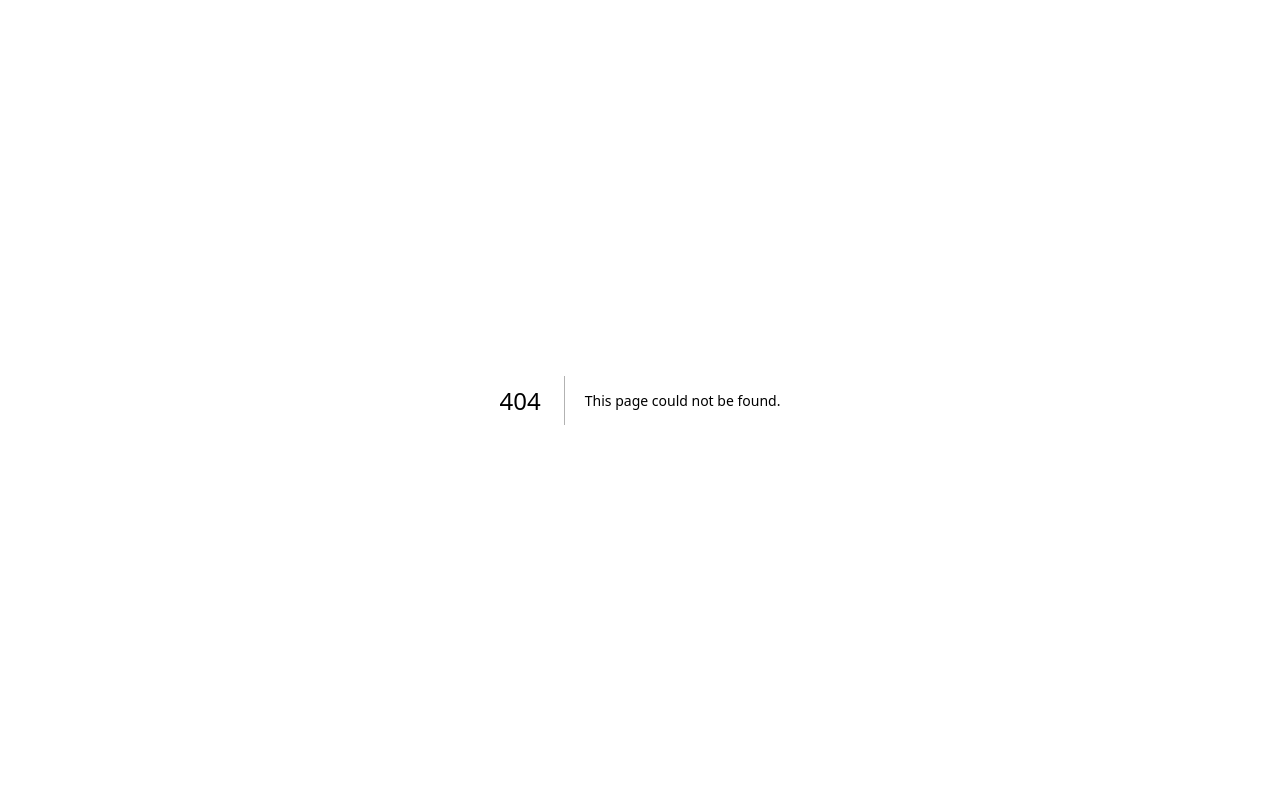
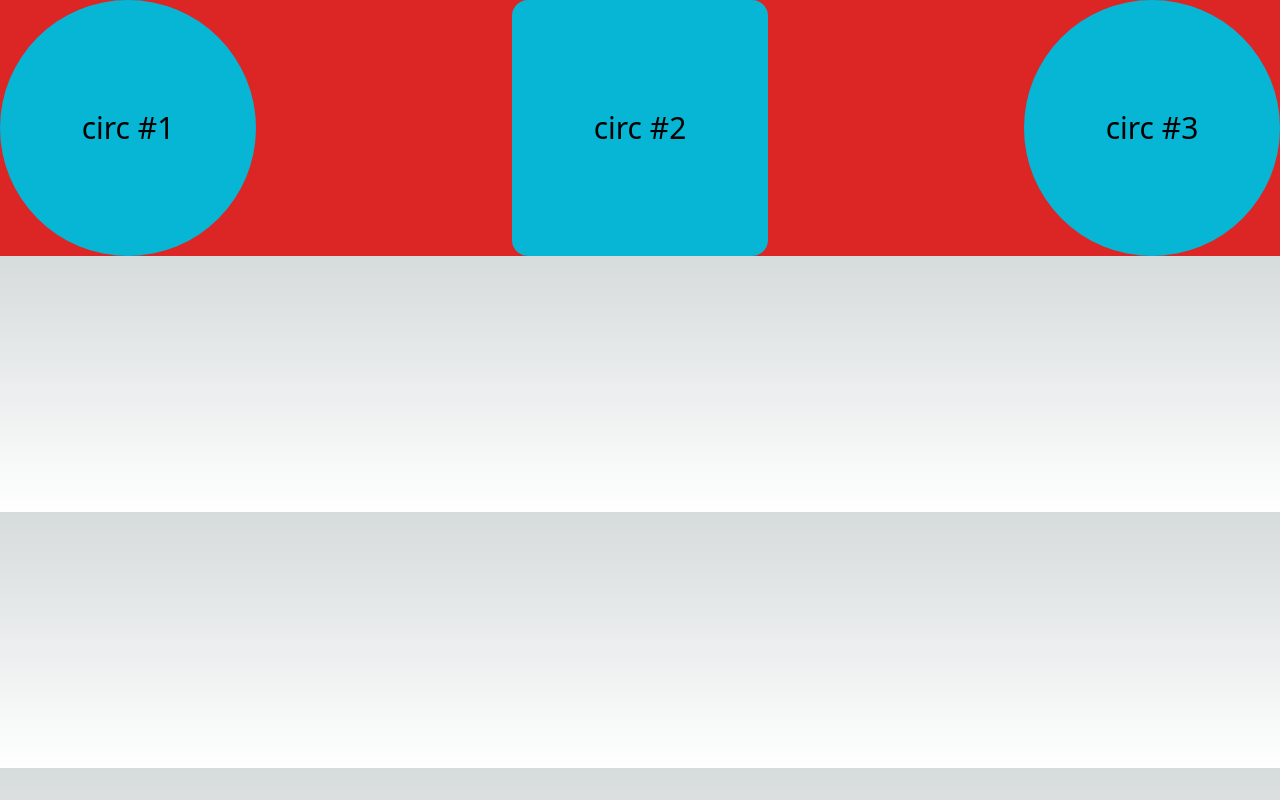
Before and after one commit to macindex/Intensivo-de-React-e-NextJS-2023, a Next.js app in the folder initial-app2/: page /basics/circles in a window 1280 px wide. Before the commit this address had no page. Built offline with nearby package versions, Linux system fonts and the light colour scheme.

Commit message:
first boxes circles events

```diff
--- /dev/null
+++ b/initial-app2/src/pages/basics/boxes.tsx
@@ -0,0 +1,11 @@
+import Box from "@/components/basics/box";
+
+export default function BoxPage() {
+    return (
+        <div className="flex" gap-7 p-7>
+        <Box>Caixa</Box>
+        <Box>Caixa</Box>
+        <Box>Caixa</Box>
+        </div>
+    )
+}
--- /dev/null
+++ b/initial-app2/src/pages/basics/circles.tsx
@@ -0,0 +1,11 @@
+import Circle from "@/components/basics/Circle";
+
+export default function CirclesPage(){
+    return(
+        <div className="flex justify-between items-center bg-red-600">
+            <Circle texto="circ #1" />
+            <Circle texto="circ #2" almostPerfect/>
+            <Circle texto="circ #3"/>
+        </div>
+    )
+}
--- /dev/null
+++ b/initial-app2/src/pages/basics/events.tsx
@@ -0,0 +1,11 @@
+import Event from "@/components/basics/Event";
+
+export default function EventPage(){
+    return(
+        <div className="flex justify-center flex-wrap items-center gap-5 h-screen bg-purple-400">
+            <Event />
+            <Event />
+            <Event />
+        </div>
+    )
+}
--- /dev/null
+++ b/initial-app2/src/pages/basics/first.tsx
@@ -0,0 +1,7 @@
+import First from "@/components/basics/First";
+
+export default function FirstPage() {
+    return (
+        <First />
+    )
+}
```
